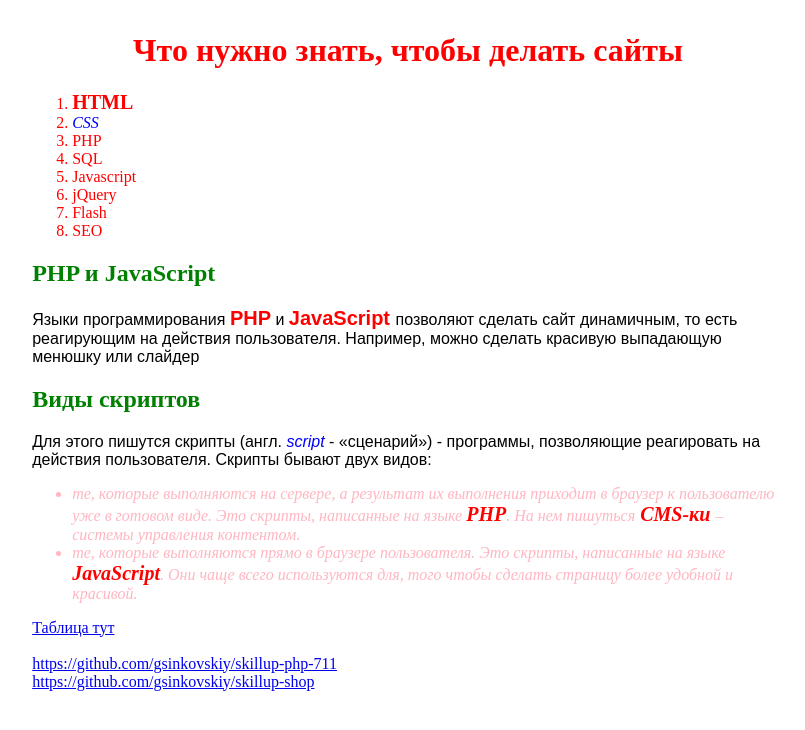
After one commit to lubcenkovadim039/Skillup-php, a PHP site: page /Task34.html in a window 1280 px wide. The commit adds this page. Shown: the top 730 px of the page, without its empty margins (232-1037 px from the left). Run offline with PHP 8.4, Linux system fonts and the light colour scheme.

Commit message:
homework check

```diff
--- /dev/null
+++ b/Task34.html
@@ -0,0 +1,57 @@
+<!DOCTYPE html>
+<html>
+<head>
+    <meta charset="utf-8">
+    <title>Homework page1</title>
+    <link rel="stylesheet" href="style.css">
+</head>
+<body>
+<table border="0">
+    <tr>
+        <td width="20%"></td>
+        <td>
+            <h1 align="center"> Что нужно знать, чтобы делать сайты </h1>
+            <ol>
+                <li> <b>HTML </b></li>
+                <li><i>CSS</i></li>
+                <li>PHP</li>
+                <li>SQL</li>
+                <li>Javascript</li>
+                <li>jQuery</li>
+                <li>Flash</li>
+                <li>SEO</li>
+            </ol>
+            <h2 aligh="center">PHP и JavaScript</h2>
+            <p>Языки программирования <b>PHP</b> и <b> JavaScript </b>позволяют
+                сделать сайт динамичным, то есть реагирующим на
+                действия пользователя. Например, можно сделать
+                красивую выпадающую менюшку или слайдер</p>
+            <h2>Виды скриптов</h2>
+            <p>Для этого пишутся скрипты (англ. <i>script</i> - «сценарий») - программы,
+                позволяющие реагировать на действия пользователя.
+                Скрипты бывают двух видов:</p>
+            <ul>
+                <li>те, которые выполняются на сервере, а результат их
+                    выполнения приходит в браузер к пользователю уже в
+                    готовом виде. Это скрипты, написанные на языке <b>PHP</b>.
+                    На нем пишуться<b> CMS-ки </b>– системы управления контентом.
+                </li>
+                <li>те, которые выполняются прямо в браузере пользователя.
+                    Это скрипты, написанные на языке <b>JavaScript</b>.
+                    Они чаще всего используются для, того чтобы сделать
+                    страницу более удобной и красивой.</li>
+            </ul>
+            <a href="page2.html"> Таблица тут</a>
+            <br><br>
+            <a href="https://github.com/gsinkovskiy/skillup-php-711" >https://github.com/gsinkovskiy/skillup-php-711</a>
+            <br>
+            <a href="https://github.com/gsinkovskiy/skillup-shop" >https://github.com/gsinkovskiy/skillup-shop</a>
+
+        </td>
+        <td width="20%"></td>
+
+    </tr>
+</table>
+
+</body>
+</html>
--- a/style.css
+++ b/style.css
@@ -1,7 +1,30 @@
 label {
-    border:1px solid red;
+     border:1px solid red;
 
-}
+ }
 div {
     border :1px solid black;
 }
+h1{
+    color: red;
+}
+b {
+    color: red;
+    font-size: 20px;
+}
+ol {
+    color: red;
+}
+h2 {
+    color: green;
+}
+ i {
+    color: blue;
+}
+ p {
+     font-family: Arial;
+ }
+ ul {
+     color: lightpink;
+     font-style: italic;
+ }
```
